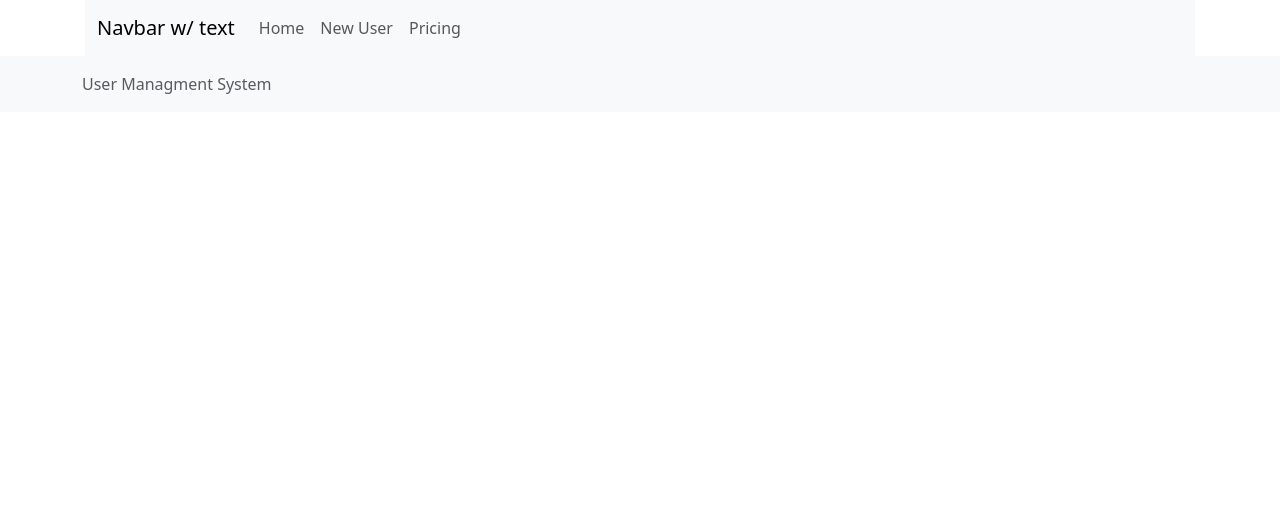
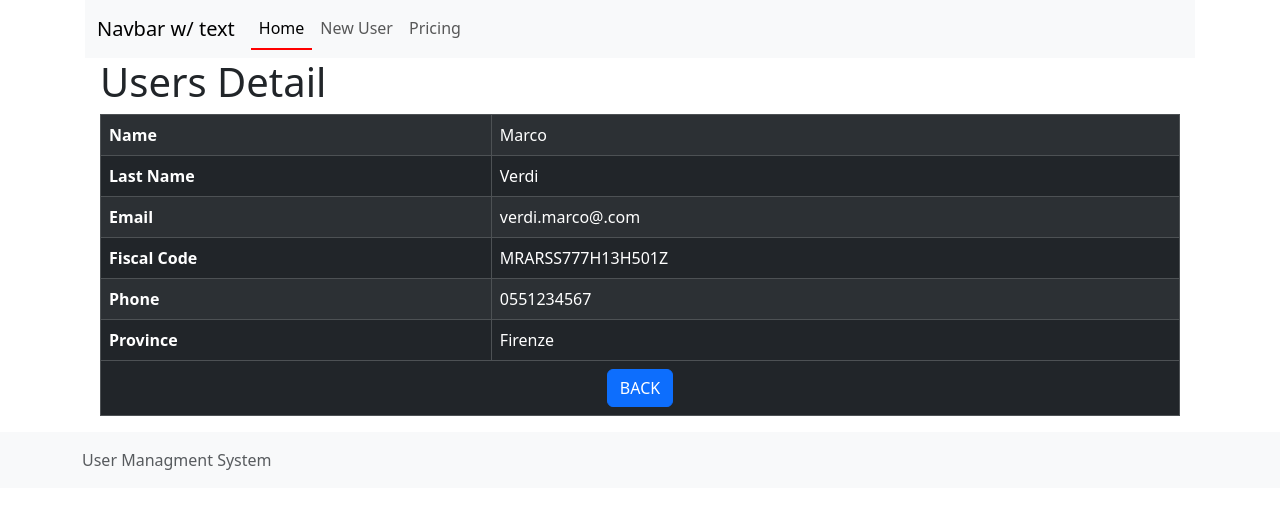
Before and after one commit to alexasfils/NewUseUms, an Angular app: page /users/1/show in a window 1280 px wide. Before the commit this address led to /. Shown: the top 508 px of the page. Built offline with nearby package versions, Linux system fonts and the light colour scheme.

Commit message:
Create user-Details component to show a the user

```diff
--- a/src/app/app-routing.module.ts
+++ b/src/app/app-routing.module.ts
@@ -2,13 +2,14 @@ import { NgModule } from '@angular/core';
 import { RouterModule, Routes } from '@angular/router';
 import { UsersListComponent } from './users/users-list/users-list.component';
 import { UserFormComponent } from './users/user-form/user-form.component';
+import { UserDetailsComponent } from './users/user-details/user-details.component';
 
 const routes: Routes = [
   { path: 'users', component: UsersListComponent },
   { path: '', redirectTo: 'users', pathMatch: 'full' },
   { path: 'users/create', component: UserFormComponent, pathMatch: 'full' },
   { path: 'users/:id', component: UserFormComponent },
-
+  { path: 'users/:id/show', component: UserDetailsComponent },
 ];
 
 @NgModule({
--- a/src/app/navbar/navbar.component.css
+++ b/src/app/navbar/navbar.component.css
@@ -0,0 +1,3 @@
+.active{
+    border-bottom: 2px solid red;
+}
--- /dev/null
+++ b/src/app/users/user-details/user-details.component.html
@@ -0,0 +1,38 @@
+<h1>Users Detail</h1>
+
+<table *ngIf="user" class="table table-striped table-dark table-bordered">
+    <tbody>
+
+        <tr>
+            <th>Name</th>
+            <td>{{user.name}}</td>
+        </tr>
+        <tr>
+            <th>Last Name</th>
+            <td>{{user.lastName}}</td>
+        </tr>
+        <tr>
+            <th>Email</th>
+            <td>{{user.email}}</td>
+        </tr>
+        <tr>
+            <th>Fiscal Code</th>
+            <td>{{user.fiscalCode}}</td>
+        </tr>
+        <tr>
+            <th>Phone</th>
+            <td>{{user.phone}}</td>
+        </tr>
+        <tr>
+            <th>Province</th>
+            <td>{{user.province}}</td>
+        </tr>
+    </tbody>
+    <tfoot>
+        <tr><td colspan="2" class="text-center">
+            <a routerLink="/users" class="btn btn-primary">BACK</a>
+        </td></tr>
+    </tfoot>
+</table>
+
+<div *ngIf="!user" class="alert alert-danger">USER NOT FOUND</div>
--- /dev/null
+++ b/src/app/users/user-details/user-details.component.ts
@@ -0,0 +1,24 @@
+import { Component, OnInit, Input } from '@angular/core';
+import { User, UserService } from '../user.service';
+import { ActivatedRoute } from '@angular/router';
+
+@Component({
+  selector: 'app-user-details',
+  templateUrl: './user-details.component.html',
+  styleUrl: './user-details.component.css'
+})
+export class UserDetailsComponent implements OnInit{
+  user!: User | null;
+
+  constructor(private route: ActivatedRoute, private userService: UserService) { };
+
+  ngOnInit(): void {
+    this.route.paramMap.subscribe(p => {
+      const segment = p.get('id');
+
+      const id = Number(segment);
+      this.user = this.userService.getUser(id);
+    })
+  }
+
+}
--- a/src/app/users/user-form/user-form.component.ts
+++ b/src/app/users/user-form/user-form.component.ts
@@ -32,17 +32,6 @@ export class UserFormComponent implements OnInit {
     });
   }
 
-  onSubmitForm(form: NgForm) {
-    const id = this.user?.id ?? 0;
-    const userUpdated = { ...form.value, id: id };
-    if (!id) {
-      this.userService.userCreated.next(userUpdated);
-    } else {
-       this.userService.userUpdated.next(userUpdated);
-    }
-    this.router.navigateByUrl('users');
-  }
-
   private initUser() {
     this.user = {
       id: 0,
@@ -54,4 +43,15 @@ export class UserFormComponent implements OnInit {
       province: '',
     };
   }
+
+  onSubmitForm(form: NgForm) {
+    const id = this.user?.id ?? 0;
+    const userUpdated = { ...form.value, id: id };
+    if (!id) {
+      this.userService.userCreated.next(userUpdated);
+    } else {
+      this.userService.userUpdated.next(userUpdated);
+    }
+    this.router.navigateByUrl('users');
+  }
 }
--- a/src/app/users/users-list/users-list.component.html
+++ b/src/app/users/users-list/users-list.component.html
@@ -25,13 +25,18 @@
             <td>
                 <div class="row d-flex justify-content-between align-items-center">
                     <div class="col">
+                        <a [routerLink]="['/users', user.id, 'show']" class="btn btn-primary">
+                            <i class="bi bi-info-square"></i>
+                        </a>
+                    </div>
+                    <div class="col">
                         <button class="btn btn-primary" (click)="updateUser(user)">
-                            <i class="bi bi-pencil"></i>
+                            <i class="bi bi-pencil-square"></i>
                         </button>
                     </div>
                     <div class="col">
                         <button class="btn btn-danger" (click)="deleteUser(user)">
-                            <i class="bi bi-trash"></i>
+                            <i class="bi bi-trash-fill"></i>
                         </button>
                     </div>
                 </div>
--- a/src/app/users/users.module.ts
+++ b/src/app/users/users.module.ts
@@ -5,9 +5,10 @@ import { UsersRoutingModule } from './users-routing.module';
 import { UsersListComponent } from './users-list/users-list.component';
 import { UserFormComponent } from './user-form/user-form.component';
 import { FormsModule } from '@angular/forms';
+import { UserDetailsComponent } from './user-details/user-details.component';
 
 @NgModule({
-  declarations: [UsersListComponent, UserFormComponent],
+  declarations: [UsersListComponent, UserFormComponent, UserDetailsComponent],
   imports: [CommonModule, UsersRoutingModule, FormsModule],
   exports: [UsersListComponent, UserFormComponent],
 })
```
Also changed, not shown: src/app/users/user-details/user-details.component.css (added), 1 other file (tests, documents, lock files or other folders).
